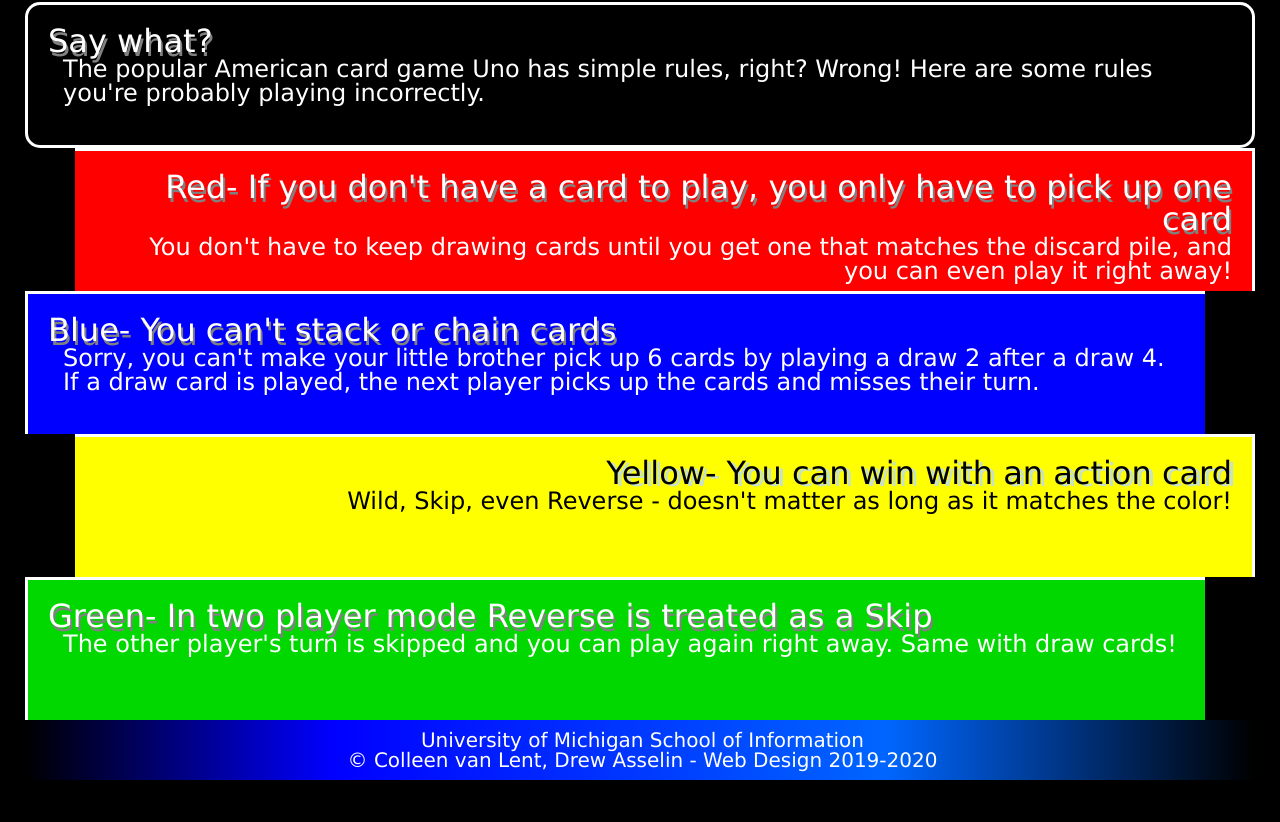
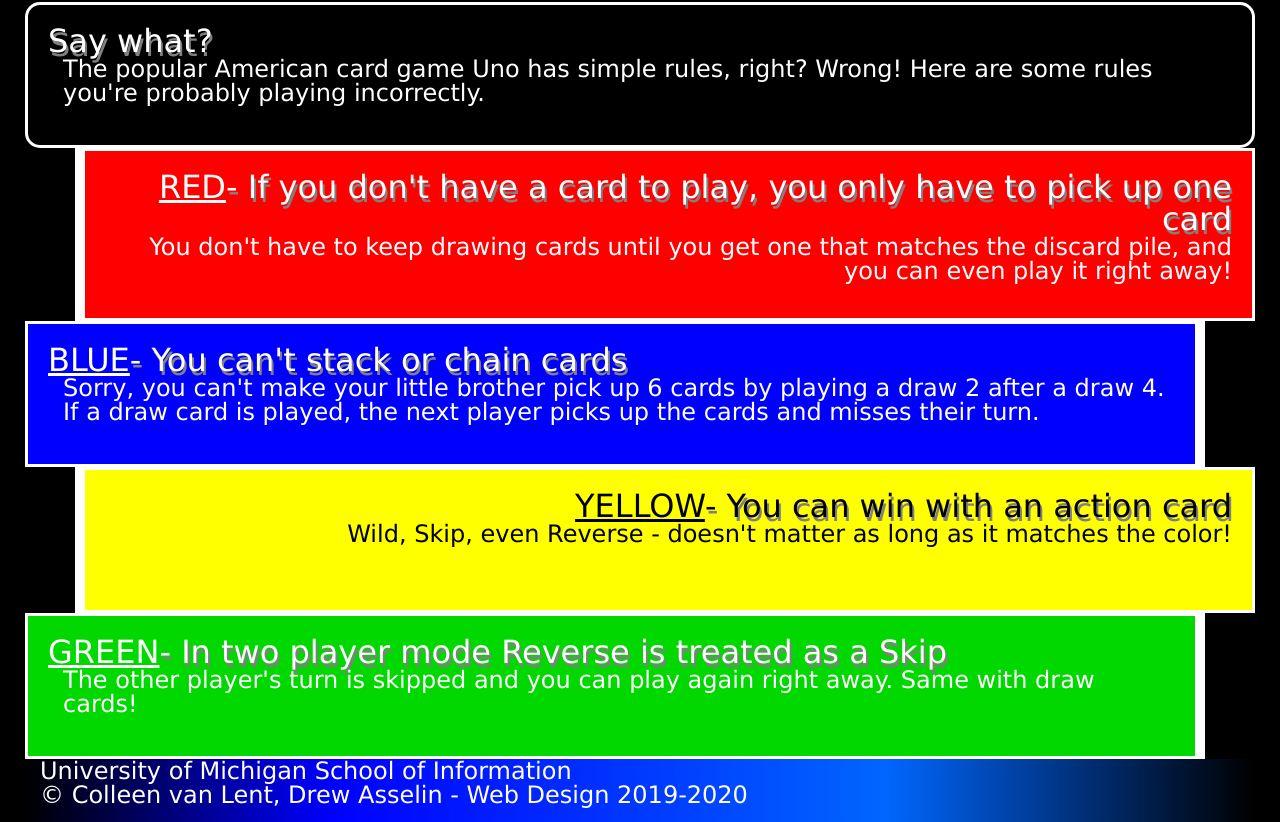
Before and after one commit to snsarnow/homework2-2022, a plain HTML site: page index.html in a window 1280 px wide. Shown: the part 418-1240 px from the top of the page. Before the commit the page ends 1198 px from the top, so only its background shows below. Drawn offline with Linux system fonts and the light colour scheme.

Commit message:
Add files via upload

```diff
--- a/css/style.css
+++ b/css/style.css
@@ -36,7 +36,7 @@
 }
 
 div{
-    height: 100px;
+    min-height: 100px;
     padding: 20px;
     border: 3px solid white;
 
@@ -51,8 +51,8 @@
     background-color: #ff0000;
     text-align: right;
     margin-left: 50px;
-    border-bottom: 3px;
-    border-left: 10px;
+    border-bottom-width: 3px;
+    border-left-width: 10px;
 
 }
 
@@ -60,36 +60,36 @@
     background-color: #0000ff;
     text-align: left;
     margin-right: 50px;
-    border-bottom: 3px;
-    border-right: 10px;
+    border-bottom-width: 3px;
+    border-right-width: 10px;
 }
 
 .yellow{
     background-color: #ffff00;
     text-align: right;
     margin-left: 50px;
-    border-bottom: 3px;
-    border-left: 10px;
+    border-bottom-width: 3px;
+    border-left-width: 10px;
     color: #000000;
 
 }
 
-.yellow h2{
-    text-shadow: 4px 2px #c7e2c7;
+.yellow.h2{
+    text-shadow: 2px 4px #c7e2c7;
 }
 
 .green{
-    background-color: #00D800;
+    background: #00D800;
     text-align: left;
     margin-right: 50px;
-    border-right: 10px;
-    border-bottom: 3px;
+    border-right-width: 10px;
+    border-bottom-width: 3px;
 
 }
 
-.h2 span{
+span{
     text-decoration: underline;
-    text-decoration: uppercase;
+    text-transform: uppercase;
     text-shadow: none;
 }
 
@@ -100,7 +100,7 @@
 }
 
 
-footer p{
+.footer p{
     font-size: 20px;
     text-align: center;
     padding-top: 10px;
```
